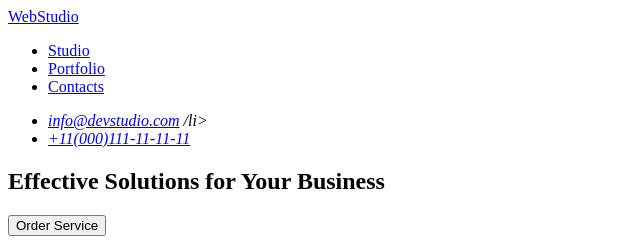
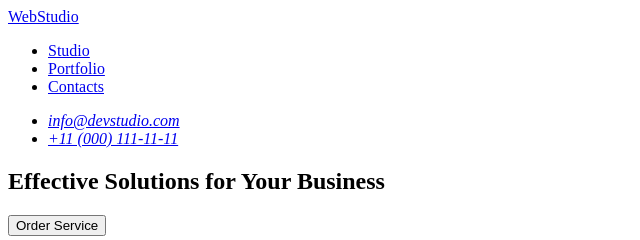
Before and after one commit to biancabaclava1/goit-markup-hw-01, a plain HTML site: page index.html in a window 1280 px wide. Shown: the top 240 px of the page, 0-640 px from the left. Drawn offline with Linux system fonts and the light colour scheme.

Commit message:
Update index.html

```diff
--- a/index.html
+++ b/index.html
@@ -17,16 +17,12 @@
             </ul>
         </nav>
         <!-- Contact information -->
-        <address>
-
-                <ul>
-                    <li><a href="mailto:info@devstudio.com">info@devstudio.com</a>
-                                                                                      /li>
-                    <li><a href="tel:+110001111111">+11(000)111-11-11-11</a>
-                    </li>
-                </ul>
-
-        </address>
+       <address>
+        <ul>
+          <li><a href="mailto:info@devstudio.com">info@devstudio.com</a></li>
+          <li><a href="tel:+110001111111">+11 (000) 111-11-11</a></li>
+        </ul>
+      </address>
     </header>
     <main>
         <!-- Sections -->
```
